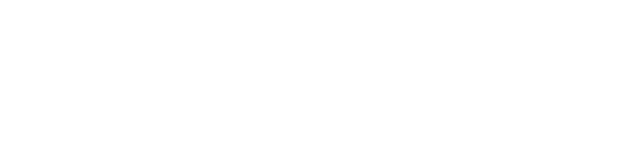
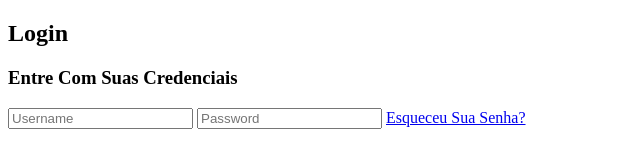
Before and after one commit to TI-fernando/modeloLogin_1, a plain HTML site: page index.html in a window 1280 px wide. Shown: the whole page, without its empty margins (0-640 px from the left). Drawn offline with Linux system fonts and the light colour scheme.

Commit message:
Adicionado index.html e style.css

```diff
--- a/index.html
+++ b/index.html
@@ -8,5 +8,16 @@
 </head>
 <body>
 
+    <div class="login-card">
+        <h2>Login</h2>
+        <h3>Entre Com Suas Credenciais</h3>
+
+        <form class="login-form">
+            <input type="text" placeholder="Username">
+            <input type="password" placeholder="Password">
+            <a href="#">Esqueceu Sua Senha?</a>
+        </form>
+    </div>
+
 </body>
 </html>
--- a/style.css
+++ b/style.css
@@ -0,0 +1 @@
+@import url('https://fonts.googleapis.com/css2?family=Ubuntu:wght@300;400;500;700&display=swap');
```
